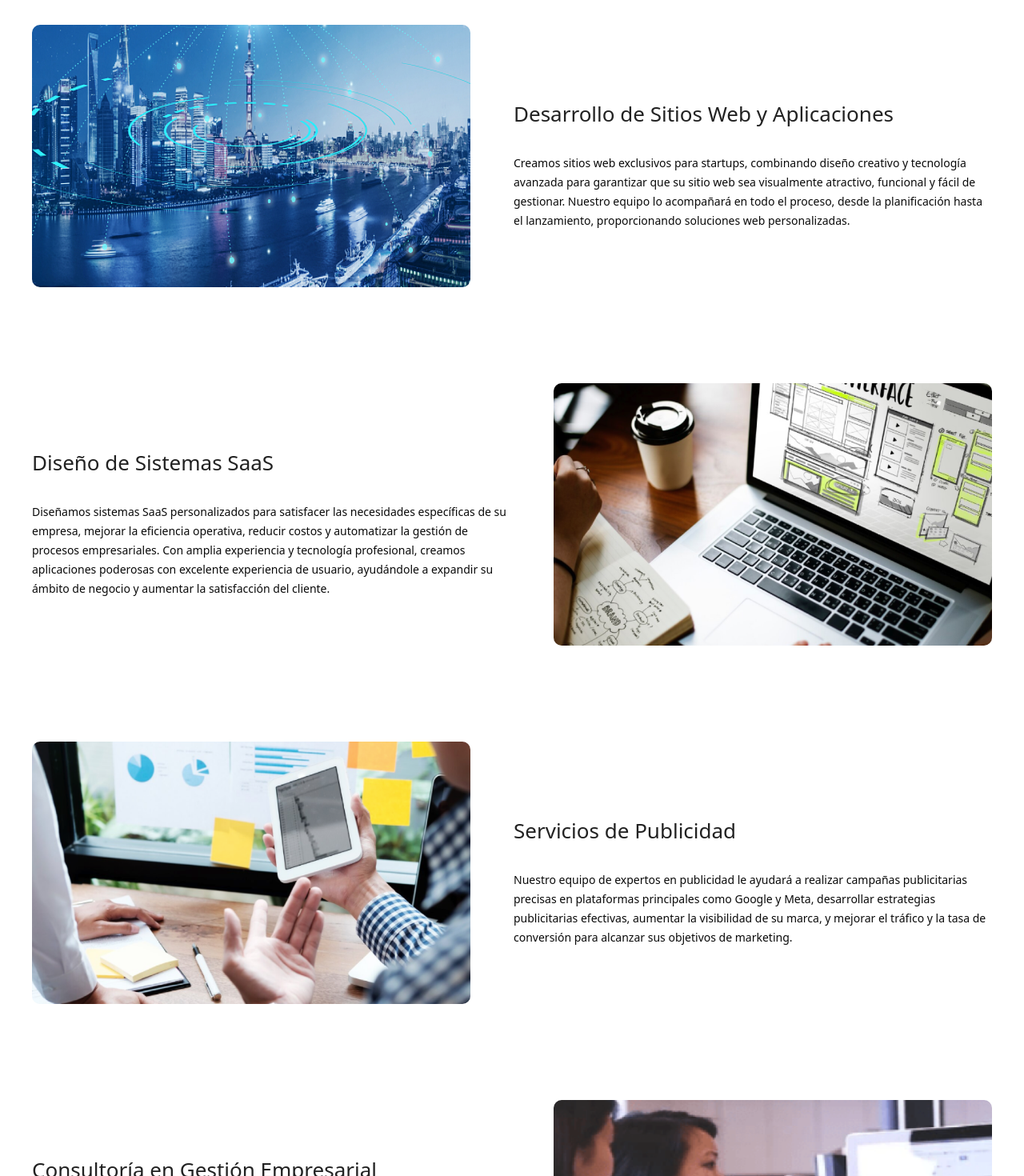
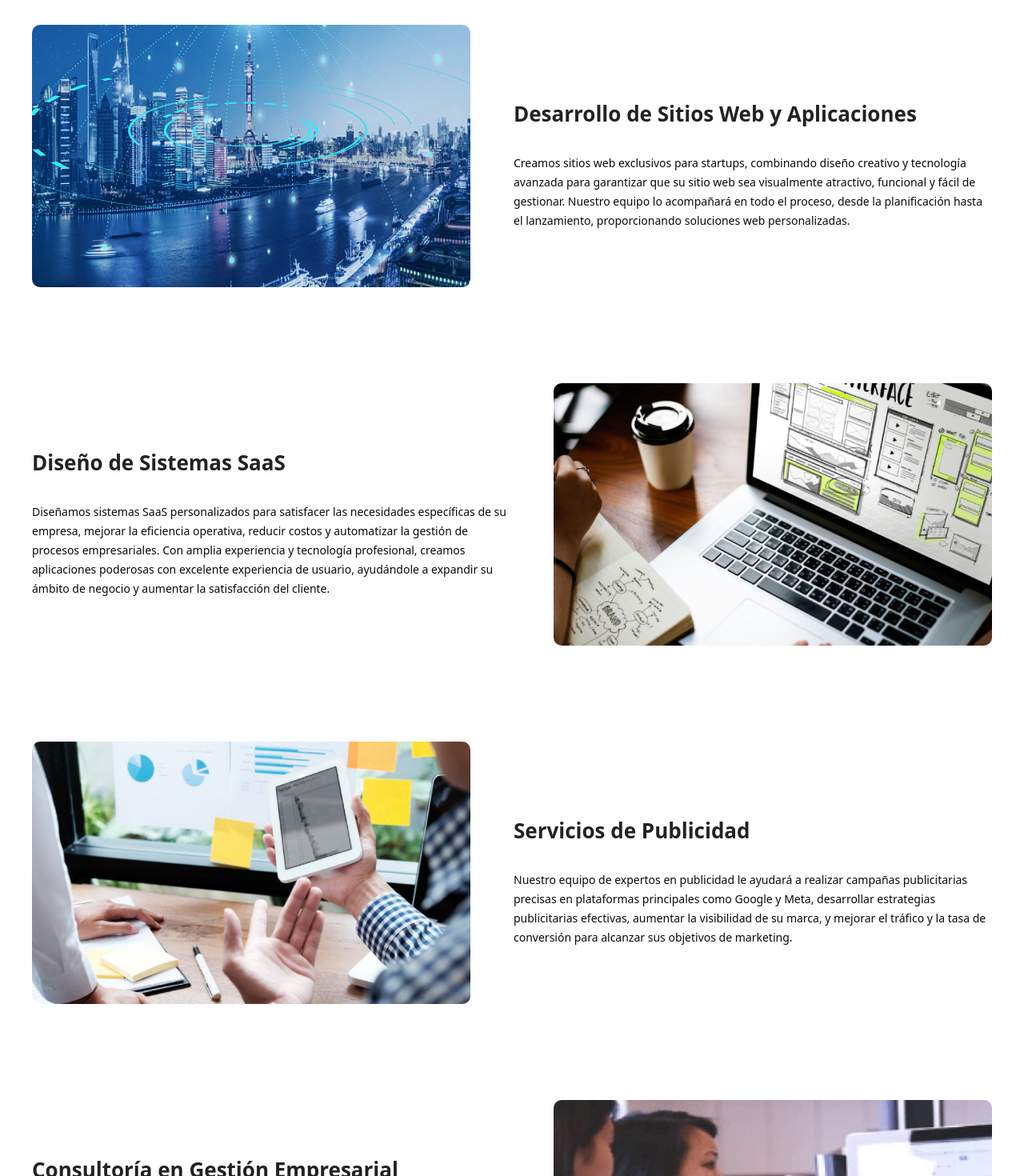
Before and after one commit to teemopay/teem-tallinet, a Next.js app: page / in a window 1280 px wide. Shown: the part 900-2370 px from the top of the page at 80% size. Built offline with nearby package versions, Linux system fonts and the light colour scheme.

Commit message:
feat:1457

```diff
--- a/app/Case/page.tsx
+++ b/app/Case/page.tsx
@@ -156,7 +156,7 @@ export default function Case() {
             ></motion.div>
           </div>
           <div className="text-[#333333] lg:flex justify-start items-start mb-[223px]">
-            <div className="max-w-full lg:max-w-[373px] mb-[30px] lg:mb-0 flex lg:block justify-center items-center">
+            <div className="max-w-full lg:max-w-[373px] lg:max-h-[494px] mb-[30px] lg:mb-0 flex lg:block justify-center items-center">
               <DirectionAwareHover imageUrl="/img/case-4.png">
                 <span className="font-normal text-sm"></span>
               </DirectionAwareHover>
--- a/app/page.tsx
+++ b/app/page.tsx
@@ -88,7 +88,7 @@ export default function Home() {
               </DirectionAwareHover>
             </div>
             <div className="flex-1">
-              <div className="text-[26px] text-[#222222] mb-[30px]">
+              <div className="text-[26px] text-[#222222] mb-[30px] font-bold">
                 Desarrollo de Sitios Web y Aplicaciones
               </div>
               <div className="text-[14px] leading-[24px]">
@@ -108,7 +108,7 @@ export default function Home() {
               </DirectionAwareHover>
             </div>
             <div className="flex-1">
-              <div className="text-[26px] text-[#222222] mb-[30px]">
+              <div className="text-[26px] text-[#222222] mb-[30px] font-bold">
                 Diseño de Sistemas SaaS
               </div>
               <div className="text-[14px] leading-[24px]">
@@ -129,7 +129,7 @@ export default function Home() {
               </DirectionAwareHover>
             </div>
             <div className="flex-1">
-              <div className="text-[26px] text-[#222222] mb-[30px]">
+              <div className="text-[26px] text-[#222222] mb-[30px] font-bold">
                 Servicios de Publicidad
               </div>
               <div className="text-[14px] leading-[24px]">
@@ -148,7 +148,7 @@ export default function Home() {
               </DirectionAwareHover>
             </div>
             <div className="flex-1">
-              <div className="text-[26px] text-[#222222] mb-[30px]">
+              <div className="text-[26px] text-[#222222] mb-[30px] font-bold">
                 Consultoría en Gestión Empresarial
               </div>
               <div className="text-[14px] leading-[24px]">
```
